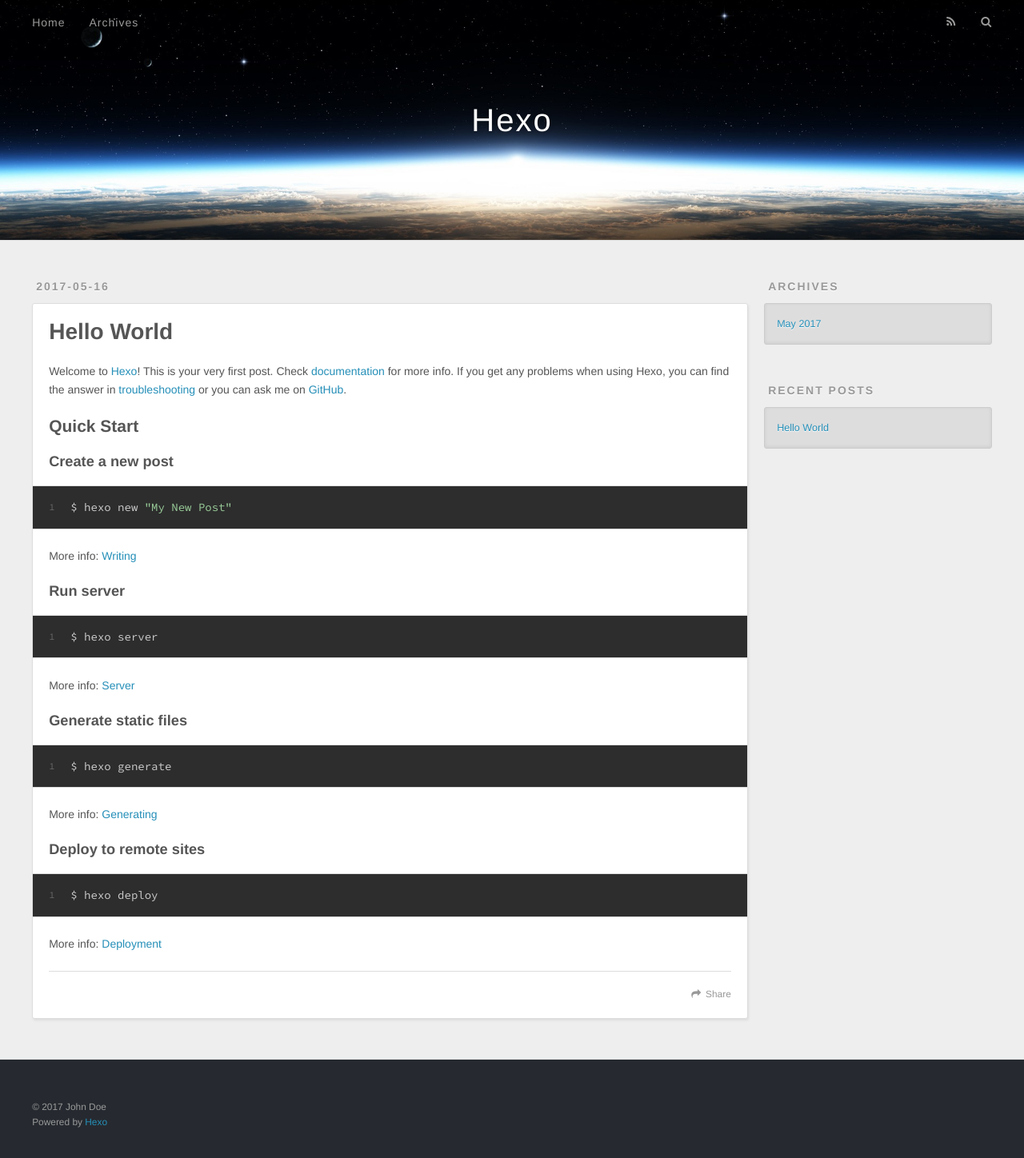
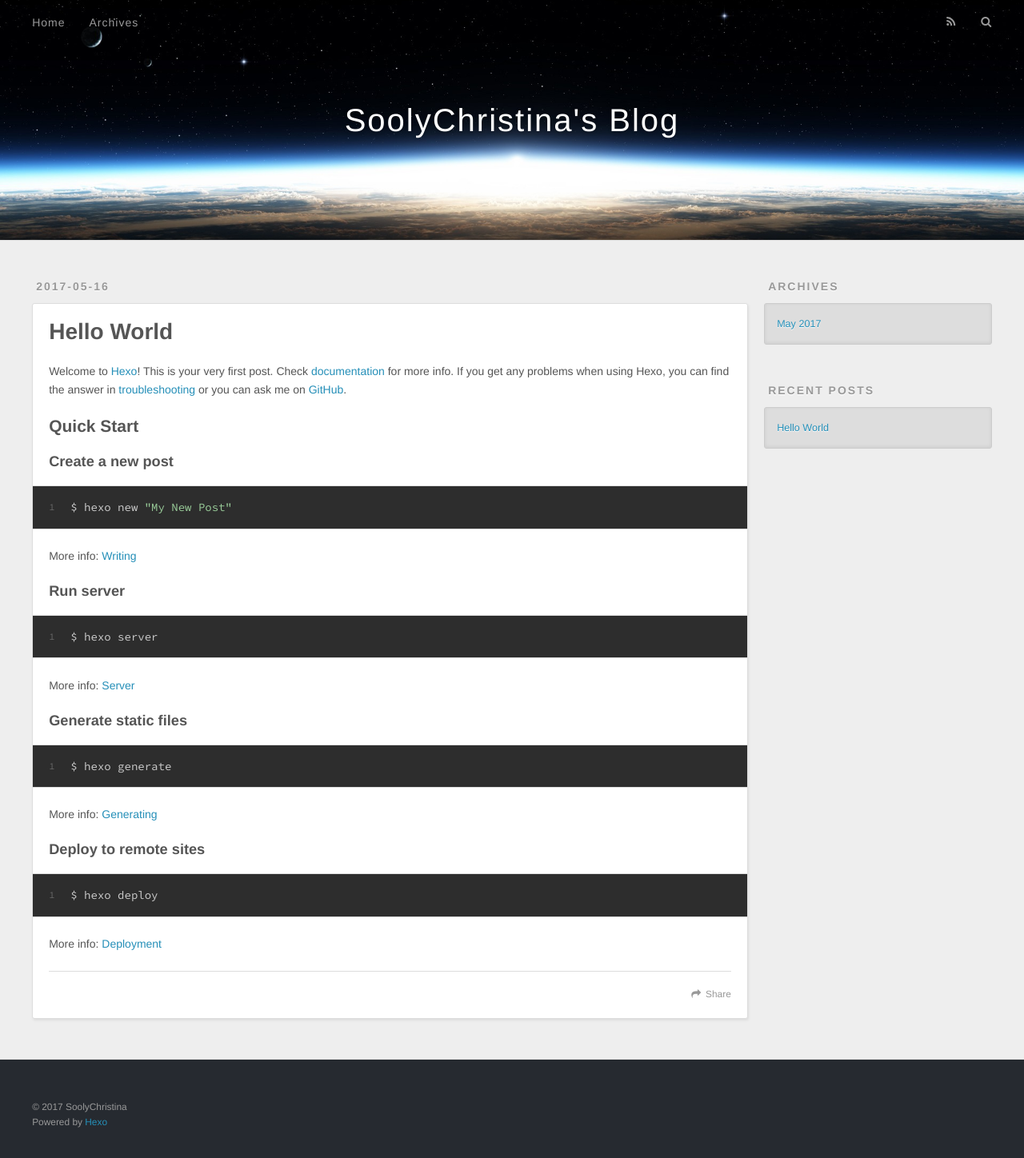
Before and after one commit to SoolyChristy/SoolyChristy.github.io, a plain HTML site: page index.html in a window 1280 px wide. Shown: the whole page at 80% size. Drawn offline with nearby package versions, Linux system fonts and the light colour scheme.

Commit message:
Site updated: 2017-05-16 22:45:59

```diff
--- a/index.html
+++ b/index.html
@@ -3,16 +3,16 @@
 <head>
   <meta charset="utf-8">
 
-  <title>Hexo</title>
+  <title>SoolyChristina&#39;s Blog</title>
   <meta name="viewport" content="width=device-width, initial-scale=1, maximum-scale=1">
   <meta property="og:type" content="website">
-<meta property="og:title" content="Hexo">
+<meta property="og:title" content="SoolyChristina&#39;s Blog">
 <meta property="og:url" content="http://yoursite.com/index.html">
-<meta property="og:site_name" content="Hexo">
+<meta property="og:site_name" content="SoolyChristina&#39;s Blog">
 <meta name="twitter:card" content="summary">
-<meta name="twitter:title" content="Hexo">
+<meta name="twitter:title" content="SoolyChristina&#39;s Blog">
 
-    <link rel="alternate" href="/atom.xml" title="Hexo" type="application/atom+xml">
+    <link rel="alternate" href="/atom.xml" title="SoolyChristina&#39;s Blog" type="application/atom+xml">
 
 
     <link rel="icon" href="/favicon.png">
@@ -33,7 +33,7 @@
   <div id="header-outer" class="outer">
     <div id="header-title" class="inner">
       <h1 id="logo-wrap">
-        <a href="/" id="logo">Hexo</a>
+        <a href="/" id="logo">SoolyChristina&#39;s Blog</a>
       </h1>
 
     </div>
@@ -96,7 +96,7 @@
 
     </div>
     <footer class="article-footer">
-      <a data-url="http://yoursite.com/2017/05/16/hello-world/" data-id="cj2rnhsgm00007zoj9863cuyx" class="article-share-link">Share</a>
+      <a data-url="http://yoursite.com/2017/05/16/hello-world/" data-id="cj2ro140y0000hxojz6z2hoja" class="article-share-link">Share</a>
 
 
     </footer>
@@ -151,7 +151,7 @@
 
   <div class="outer">
     <div id="footer-info" class="inner">
-      &copy; 2017 John Doe<br>
+      &copy; 2017 SoolyChristina<br>
       Powered by <a href="http://hexo.io/" target="_blank">Hexo</a>
     </div>
   </div>
```
Also changed, not shown: 2017/05/16/hello-world/index.html (+6 -6 lines), archives/2017/05/index.html (+7 -7 lines), archives/2017/index.html (+7 -7 lines), archives/index.html (+7 -7 lines).
